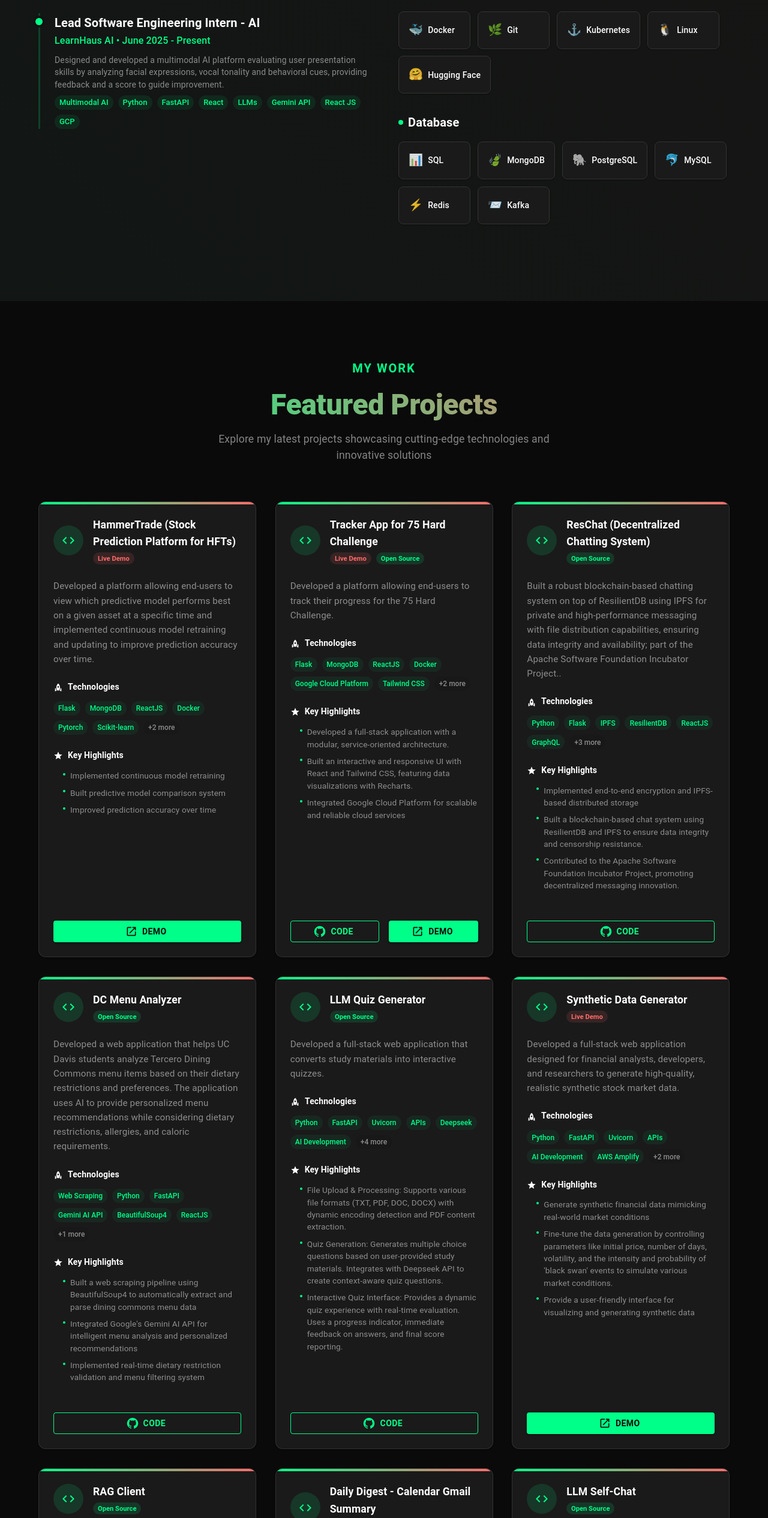
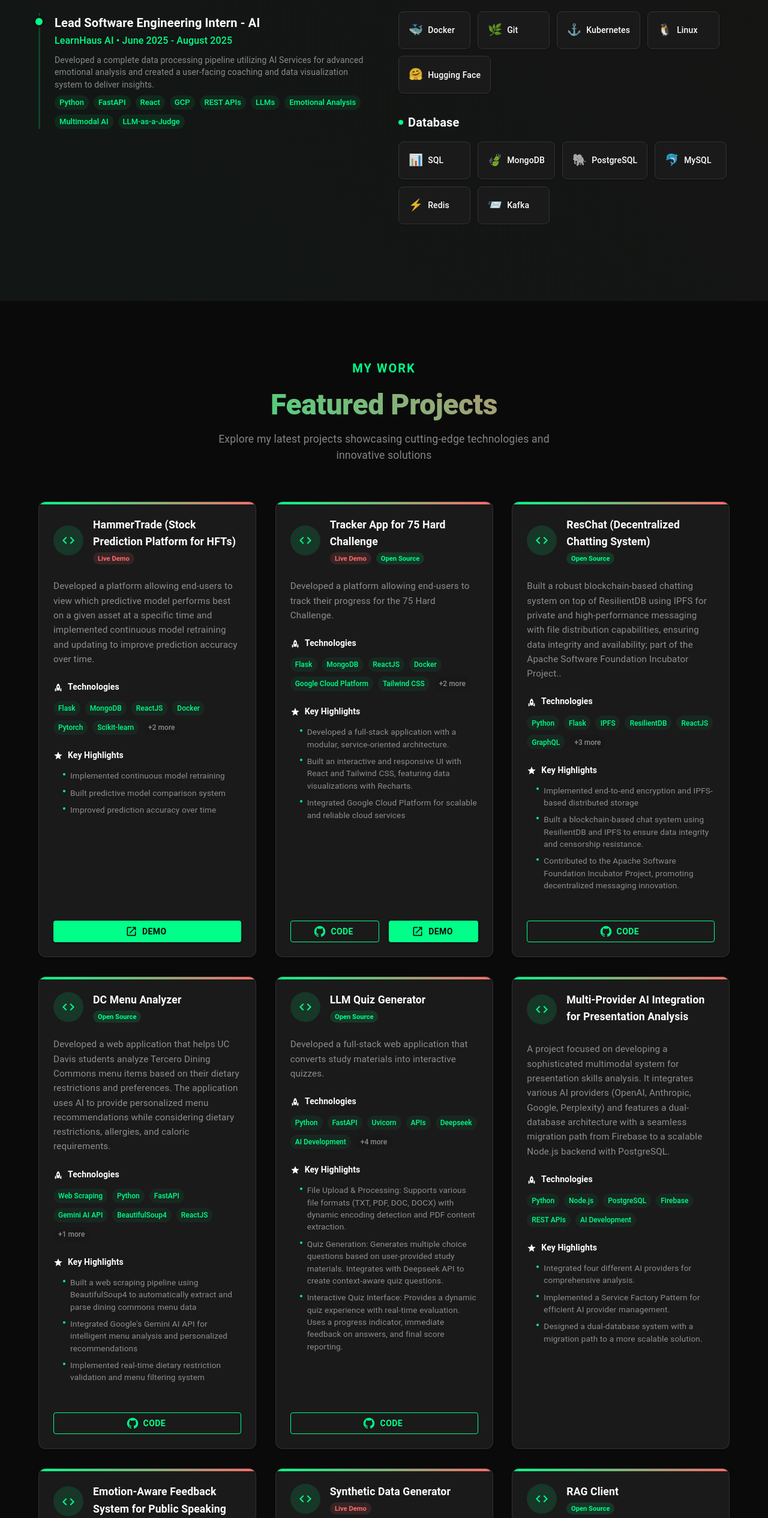
Before and after one commit to devangb3/dev-portfolio, a React (Create React App) app: page / in a window 1280 px wide. Shown: the part 1795-4326 px from the top of the page at 60% size. Built offline with nearby package versions, Linux system fonts and the light colour scheme.

Commit message:
update internship projects

```diff
--- a/src/App.js
+++ b/src/App.js
@@ -122,6 +122,38 @@ const projects = [
     githubUrl: "https://github.com/devangb3/LLM-Quiz",
     isOpenSource: true,
     hasPublicRepo: true
+  },
+  {
+    "id": "mm-hilton-sprint",
+    "title": "Multi-Provider AI Integration for Presentation Analysis",
+    "description": "A project focused on developing a sophisticated multimodal system for presentation skills analysis. It integrates various AI providers (OpenAI, Anthropic, Google, Perplexity) and features a dual-database architecture with a seamless migration path from Firebase to a scalable Node.js backend with PostgreSQL.",
+    "technologies": ["Python", "Node.js", "PostgreSQL", "Firebase", "REST APIs", "AI Development"],
+    "highlights": [
+      "Integrated four different AI providers for comprehensive analysis.",
+      "Implemented a Service Factory Pattern for efficient AI provider management.",
+      "Designed a dual-database system with a migration path to a more scalable solution.",
+      "Developed a robust logging and monitoring system using the Composite and Observer patterns."
+    ],
+    "demoUrl": "#",
+    "githubUrl": "#",
+    "isOpenSource": false,
+    "hasPublicRepo": false
+  },
+  {
+    "id": "lh-multimodal-svc",
+    "title": "Emotion-Aware Feedback System for Public Speaking",
+    "description": "This project involved creating a service to process and analyze multimodal data (video, audio, text) to provide feedback on presentation skills. It uses Hume AI for emotional analysis and includes a coaching and visualization system.",
+    "technologies": ["Python", "Hume AI", "Multimodal Data Processing", "AI Development", "Data Visualization"],
+    "highlights": [
+      "Engineered a pipeline for processing video, audio, and text data.",
+      "Integrated Hume AI for emotional analysis of presentations.",
+      "Developed a coaching and visualization system to provide actionable feedback.",
+      "Created a system for one AI to judge the responses of another, ensuring high-quality feedback."
+    ],
+    "demoUrl": "#",
+    "githubUrl": "#",
+    "isOpenSource": false,
+    "hasPublicRepo": false
   },
   {
     id: "synthetic-data-generator",
@@ -268,11 +300,23 @@ const experiences = [
     technologies: ["Python", "Machine Learning", "Distributed Systems"]
   },
   {
-    title: "Lead Software Engineering Intern - AI",
-    company: "LearnHaus AI",
-    period: "June 2025 - Present",
-    description: "Designed and developed a multimodal AI platform evaluating user presentation skills by analyzing facial expressions, vocal tonality and behavioral cues, providing feedback and a score to guide improvement.",
-    technologies: ["Multimodal AI", "Python", "FastAPI", "React", "LLMs", "Gemini API", "React JS", "GCP"]
+    "title": "Lead Software Engineering Intern - AI",
+    "company": "LearnHaus AI",
+    "period": "June 2025 - August 2025",
+    "description": [
+      "Developed a complete data processing pipeline utilizing AI Services for advanced emotional analysis and created a user-facing coaching and data visualization system to deliver insights."
+    ],
+    "technologies": [
+      "Python",
+      "FastAPI",
+      "React",
+      "GCP",
+      "REST APIs",
+      "LLMs",
+      "Emotional Analysis",
+      "Multimodal AI",
+      "LLM-as-a-Judge"
+    ]
   }
 ];
 
```
